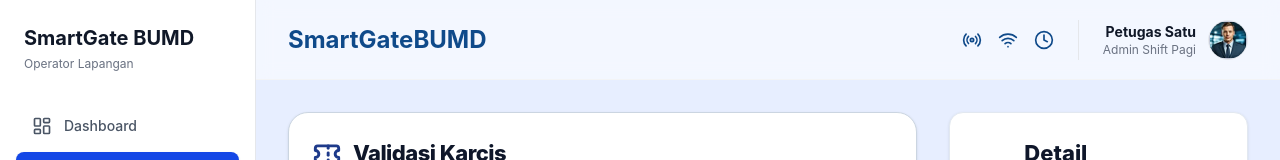
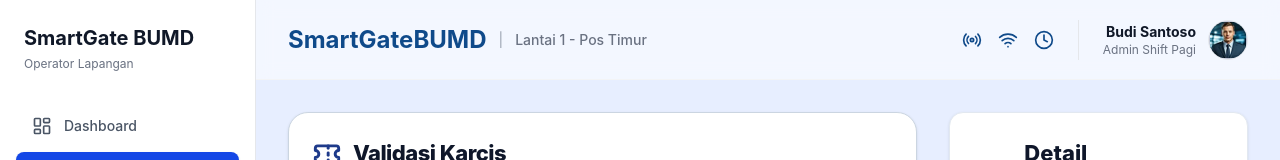
Before and after one commit to anampict/SmartgateBUMD-FR, a Vue app: page /operasional in a window 1280 px wide. Shown: the top 160 px of the page. Built offline with nearby package versions, Linux system fonts and the light colour scheme.

Commit message:
feat: add hideLocation prop to header for dashboard

```diff
--- a/src/presentation/components/layout/Header.vue
+++ b/src/presentation/components/layout/Header.vue
@@ -2,11 +2,21 @@
 import { Clock, Radio, Wifi } from '@lucide/vue'
 
 import profileImg from '@/assets/gambar/profilepetugas.png'
+
+defineProps<{
+  hideLocation?: boolean
+}>()
 </script>
 
 <template>
   <header class="h-20 bg-white/50 backdrop-blur-sm border-b border-gray-100 flex items-center justify-between px-8 sticky top-0 z-10">
-    <h2 class="text-2xl font-bold text-[#0f4a8a]">SmartGateBUMD</h2>
+    <div class="flex items-center gap-3">
+      <h2 class="text-2xl font-bold text-[#0f4a8a]">SmartGateBUMD</h2>
+      <template v-if="!hideLocation">
+        <span class="text-gray-400 text-sm">|</span>
+        <span class="text-gray-500 text-sm font-medium">Lantai 1 - Pos Timur</span>
+      </template>
+    </div>
 
     <div class="flex items-center gap-6">
       <div class="flex items-center gap-4 text-[#0f4a8a]">
@@ -17,7 +27,7 @@ import profileImg from '@/assets/gambar/profilepetugas.png'
 
       <div class="flex items-center gap-3 pl-6 border-l border-gray-200">
         <div class="text-right">
-          <p class="text-sm font-bold text-gray-900">Petugas Satu</p>
+          <p class="text-sm font-bold text-gray-900">Budi Santoso</p>
           <p class="text-xs text-gray-500">Admin Shift Pagi</p>
         </div>
         <div class="w-10 h-10 rounded-full bg-blue-100 overflow-hidden border border-gray-200">
--- a/src/presentation/layouts/DashboardLayout.vue
+++ b/src/presentation/layouts/DashboardLayout.vue
@@ -1,13 +1,17 @@
 <script setup lang="ts">
 import Sidebar from '@/presentation/components/layout/Sidebar.vue'
 import Header from '@/presentation/components/layout/Header.vue'
+
+defineProps<{
+  hideLocation?: boolean
+}>()
 </script>
 
 <template>
   <div class="min-h-screen bg-[#E7EEFF] flex text-gray-900">
     <Sidebar />
     <div class="flex-1 ml-64 flex flex-col relative h-screen">
-      <Header />
+      <Header :hideLocation="hideLocation" />
       <main class="flex-1 p-8 overflow-auto">
         <slot />
       </main>
--- a/src/presentation/views/petugas/DashboardPetugasView.vue
+++ b/src/presentation/views/petugas/DashboardPetugasView.vue
@@ -26,7 +26,7 @@ onMounted(async () => {
 </script>
 
 <template>
-  <DashboardLayout>
+  <DashboardLayout hideLocation>
     <div class="space-y-8">
 
       <!-- Top Section: Stat Cards Centered -->
```
